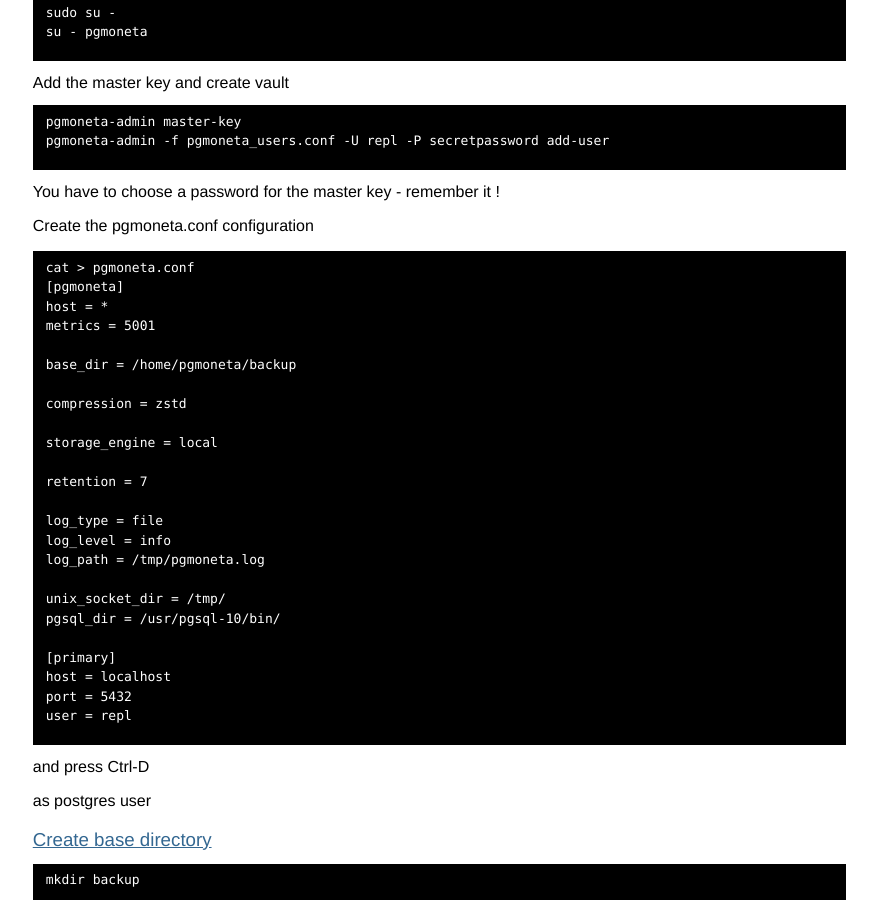
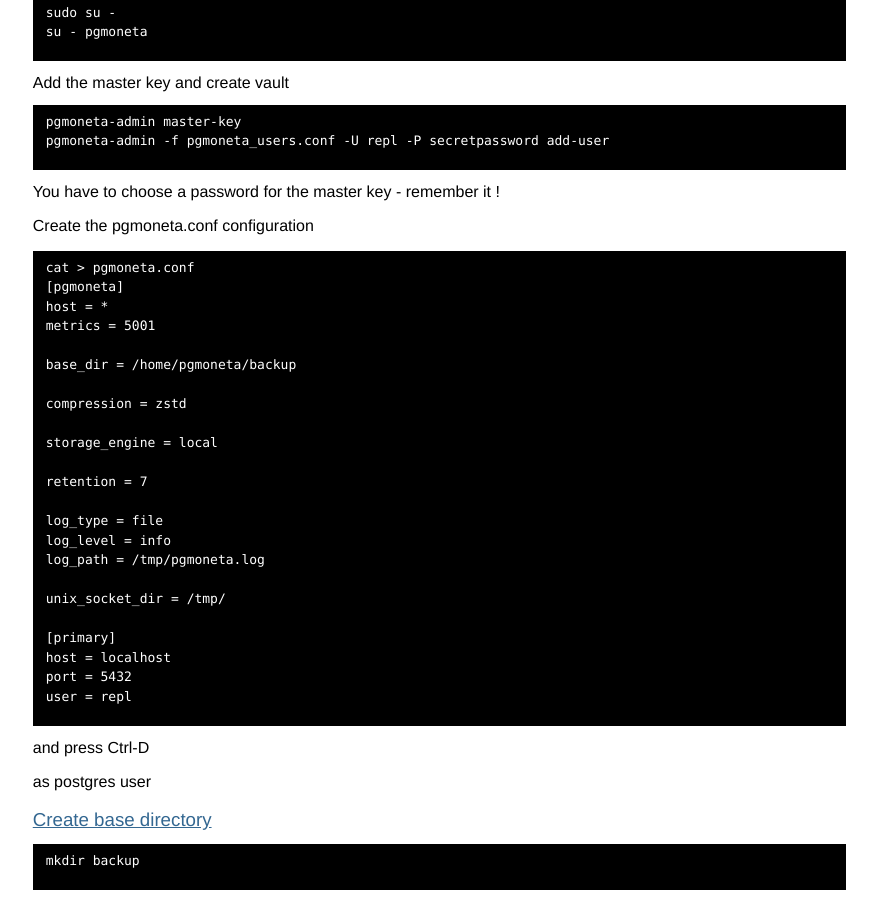
Before and after one commit to pgmoneta/pgmoneta.github.io, a Jekyll site: the page built from tutorials/01_install.html, in a window 1280 px wide and 900 px high, scrolled down 2290 px. Shown: the whole window, without its empty margins (220-1097 px from the left). Built offline with Jekyll 4.4.1, drawn with Linux system fonts in a browser that asks for light colours; some web fonts are replaced.

Commit message:
Remove pgsql_dir

```diff
--- a/configuration.html
+++ b/configuration.html
@@ -468,7 +468,6 @@ log_level = info
 log_path = /tmp/pgmoneta.log
 
 unix_socket_dir = /tmp/
-pgsql_dir = /usr/bin/
 
 [primary]
 host = localhost
--- a/gettingstarted.html
+++ b/gettingstarted.html
@@ -54,7 +54,6 @@ log_level = info
 log_path = /tmp/pgmoneta.log
 
 unix_socket_dir = /tmp/
-pgsql_dir = /usr/bin/
 
 [primary]
 host = localhost
--- a/tutorials/01_install.html
+++ b/tutorials/01_install.html
@@ -198,7 +198,6 @@ log_level = info
 log_path = /tmp/pgmoneta.log
 
 unix_socket_dir = /tmp/
-pgsql_dir = /usr/pgsql-10/bin/
 
 [primary]
 host = localhost
```
